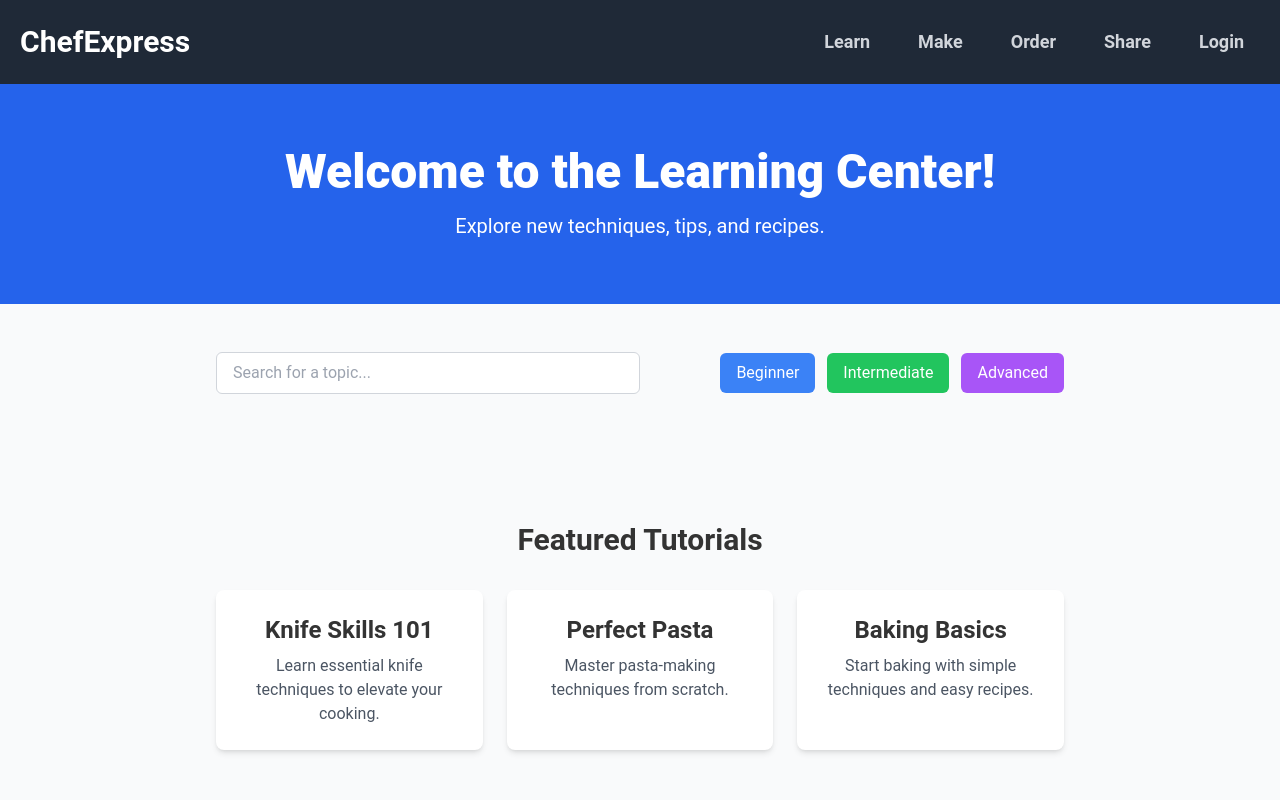
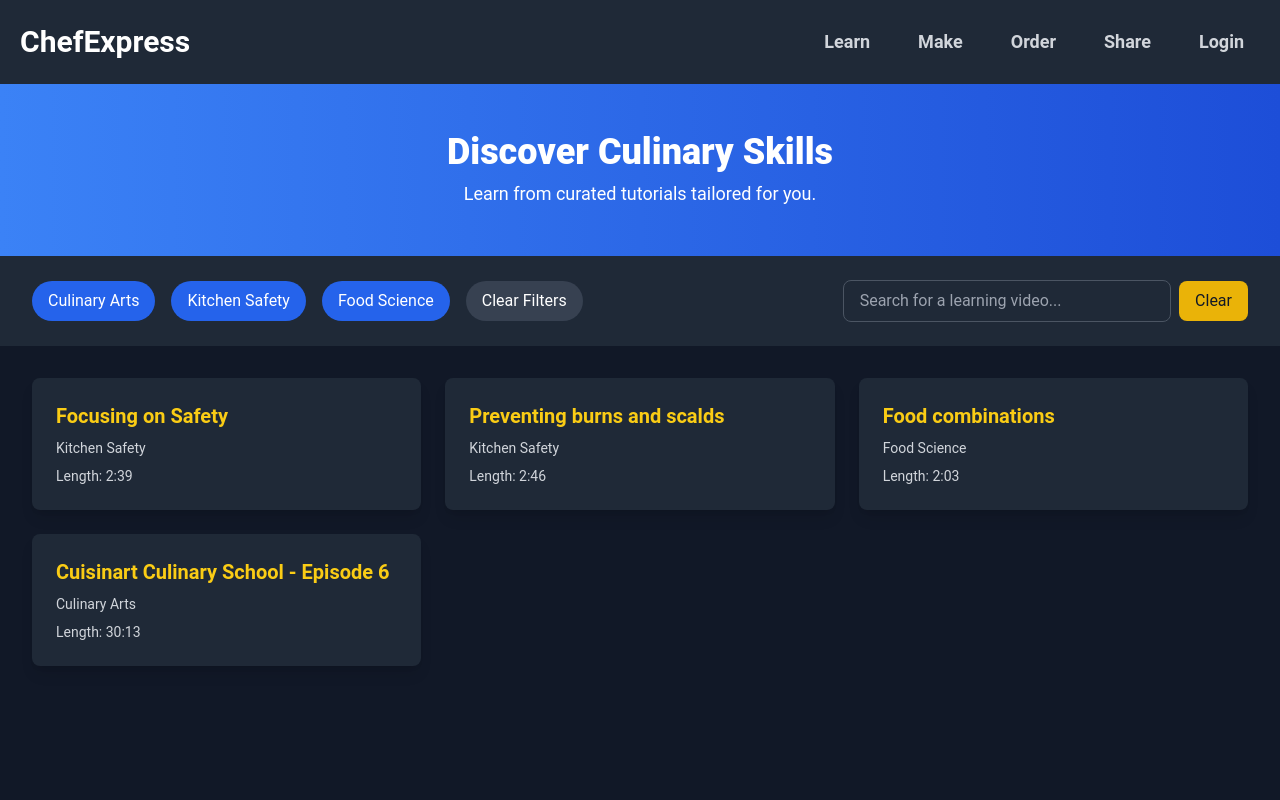
Before and after one commit to Squidkingdom/ChefExpress, a React (Vite) app in the folder frontend/: page /learn in a window 1280 px wide. Shown: the top 800 px of the page. Built offline with nearby package versions, Linux system fonts and the light colour scheme; the HTML template or start-up script is replaced by a standard one.

Commit message:
new learn page

```diff
--- a/frontend/postcss.config.js
+++ b/frontend/postcss.config.js
@@ -1,6 +1,6 @@
-module.exports = {
+export default {
   plugins: {
     tailwindcss: {},
     autoprefixer: {},
   },
-}
+};
--- a/frontend/src/pages/Learn.tsx
+++ b/frontend/src/pages/Learn.tsx
@@ -1,78 +1,194 @@
-import React from 'react';
+import React, { useState } from "react";
 
 /**
  * Learn Page
  * The Learning page for the ChefExpress application
  * @returns {React.JSX.Element} - Learn Page
  */
+
+// Define the Video interface
+interface Video {
+  length: string;
+  title: string;
+  URL: string;
+  id: string;
+  category: string;
+}
+
 const Learn: React.FC = () => {
+  const videos: Video[] = [
+    {
+      length: "2:39",
+      title: "Focusing on Safety",
+      URL: "https://www.youtube.com/embed/VHGtPeH4tCg",
+      id: "1.1",
+      category: "Kitchen Safety",
+    },
+    {
+      length: "2:46",
+      title: "Preventing burns and scalds",
+      URL: "https://www.youtube.com/embed/05TlLLUWUG8",
+      id: "1.4",
+      category: "Kitchen Safety",
+    },
+    {
+      length: "2:03",
+      title: "Food combinations",
+      URL: "https://www.youtube.com/embed/NMt3H2CbTg4",
+      id: "2.9",
+      category: "Food Science",
+    },
+    {
+      length: "30:13",
+      title: "Cuisinart Culinary School - Episode 6",
+      URL: "https://www.youtube.com/embed/ZDqrMDw6QRY",
+      id: "3.6",
+      category: "Culinary Arts",
+    },
+  ];
+
+  const [selectedVideo, setSelectedVideo] = useState<Video | null>(null);
+  const [selectedCategory, setSelectedCategory] = useState<string | null>(null); // Tracks the selected category
+  const [searchQuery, setSearchQuery] = useState<string>(""); // Tracks the search input
+
+  const closeModal = () => setSelectedVideo(null);
+
+  // Filter the videos based on category and search query
+  const filteredVideos = videos.filter((video) => {
+    const matchesCategory = selectedCategory
+      ? video.category === selectedCategory
+      : true;
+    const matchesSearch = video.title
+      .toLowerCase()
+      .includes(searchQuery.toLowerCase());
+    return matchesCategory && matchesSearch;
+  });
+
   return (
-        <div className="min-h-screen flex flex-col items-center bg-gray-50">
+    <div className="min-h-screen flex flex-col bg-gray-900 text-gray-100">
       {/* Hero Section */}
-            <header className="text-center py-16 bg-blue-600 text-white w-full">
-                <h1 className="text-5xl font-extrabold">Welcome to the Learning Center!</h1>
-                <p className="text-xl mt-4">Explore new techniques, tips, and recipes.</p>
-            </header>
+      <section className="text-center py-12 bg-gradient-to-r from-blue-500 to-blue-700 text-white">
+        <h2 className="text-4xl font-extrabold">Discover Culinary Skills</h2>
+        <p className="text-lg mt-2">Learn from curated tutorials tailored for you.</p>
+      </section>
 
-            {/* Search and Filter Section */}
-            <section className="w-full max-w-4xl py-12 px-6">
-                <div className="flex flex-col sm:flex-row justify-between items-center mb-8 space-y-4 sm:space-y-0">
+      {/* Search and Categories */}
+      <div className="flex flex-col lg:flex-row items-center justify-between gap-4 px-8 py-6 bg-gray-800">
+        <div className="flex gap-4">
+          <button
+            className={`px-4 py-2 ${
+              selectedCategory === "Culinary Arts"
+                ? "bg-yellow-500 text-gray-900"
+                : "bg-blue-600 text-white"
+            } rounded-full hover:bg-blue-700`}
+            onClick={() =>
+              setSelectedCategory(
+                selectedCategory === "Culinary Arts" ? null : "Culinary Arts"
+              )
+            }
+          >
+            Culinary Arts
+          </button>
+          <button
+            className={`px-4 py-2 ${
+              selectedCategory === "Kitchen Safety"
+                ? "bg-yellow-500 text-gray-900"
+                : "bg-blue-600 text-white"
+            } rounded-full hover:bg-blue-700`}
+            onClick={() =>
+              setSelectedCategory(
+                selectedCategory === "Kitchen Safety" ? null : "Kitchen Safety"
+              )
+            }
+          >
+            Kitchen Safety
+          </button>
+          <button
+            className={`px-4 py-2 ${
+              selectedCategory === "Food Science"
+                ? "bg-yellow-500 text-gray-900"
+                : "bg-blue-600 text-white"
+            } rounded-full hover:bg-blue-700`}
+            onClick={() =>
+              setSelectedCategory(
+                selectedCategory === "Food Science" ? null : "Food Science"
+              )
+            }
+          >
+            Food Science
+          </button>
+          <button
+            className="px-4 py-2 bg-gray-700 text-white rounded-full hover:bg-gray-600"
+            onClick={() => setSelectedCategory(null)}
+          >
+            Clear Filters
+          </button>
+        </div>
+        <div className="flex items-center gap-2 w-full lg:w-1/3">
           <input
             type="text"
-                        placeholder="Search for a topic..."
-                        className="w-full sm:w-1/2 px-4 py-2 border border-gray-300 rounded-md focus:outline-none focus:border-blue-600"
+            placeholder="Search for a learning video..."
+            value={searchQuery}
+            onChange={(e) => setSearchQuery(e.target.value)}
+            className="flex-grow px-4 py-2 border border-gray-600 bg-gray-800 text-white rounded-lg focus:outline-none focus:ring-2 focus:ring-yellow-500"
           />
-                    <div className="flex space-x-3">
-                        <button className="px-4 py-2 bg-blue-500 text-white rounded-md hover:bg-blue-600 transition duration-200">
-                            Beginner
-                        </button>
-                        <button className="px-4 py-2 bg-green-500 text-white rounded-md hover:bg-green-600 transition duration-200">
-                            Intermediate
-                        </button>
-                        <button className="px-4 py-2 bg-purple-500 text-white rounded-md hover:bg-purple-600 transition duration-200">
-                            Advanced
+          <button
+            className="px-4 py-2 bg-yellow-500 text-gray-900 rounded-lg hover:bg-yellow-600"
+            onClick={() => setSearchQuery("")}
+          >
+            Clear
           </button>
         </div>
       </div>
+
+      {/* Video Grid */}
+      <section className="grid grid-cols-1 sm:grid-cols-2 lg:grid-cols-3 gap-6 px-8 py-8">
+        {filteredVideos.map((video) => (
+          <div
+            key={video.id}
+            className="bg-gray-800 p-6 rounded-lg shadow-lg hover:shadow-xl transition duration-200 cursor-pointer hover:bg-gray-700"
+            onClick={() => setSelectedVideo(video)}
+          >
+            <h3 className="text-xl font-bold mb-2 text-yellow-400">{video.title}</h3>
+            <p className="text-sm text-gray-300 mb-2">{video.category}</p>
+            <p className="text-sm text-gray-300">Length: {video.length}</p>
+          </div>
+        ))}
+        {filteredVideos.length === 0 && (
+          <p className="text-center col-span-full text-gray-400">
+            No videos match your filters.
+          </p>
+        )}
       </section>
 
-            {/* Featured Tutorials Section */}
-            <section className="w-full max-w-4xl py-12 px-6">
-                <h2 className="text-3xl font-bold text-center mb-8">Featured Tutorials</h2>
-                <div className="grid grid-cols-1 sm:grid-cols-2 lg:grid-cols-3 gap-6">
-                    <div className="bg-white p-6 rounded-lg shadow-md text-center transition hover:shadow-lg">
-                        <h3 className="text-2xl font-semibold mb-2">Knife Skills 101</h3>
-                        <p className="text-gray-600">Learn essential knife techniques to elevate your cooking.</p>
-                    </div>
-                    <div className="bg-white p-6 rounded-lg shadow-md text-center transition hover:shadow-lg">
-                        <h3 className="text-2xl font-semibold mb-2">Perfect Pasta</h3>
-                        <p className="text-gray-600">Master pasta-making techniques from scratch.</p>
-                    </div>
-                    <div className="bg-white p-6 rounded-lg shadow-md text-center transition hover:shadow-lg">
-                        <h3 className="text-2xl font-semibold mb-2">Baking Basics</h3>
-                        <p className="text-gray-600">Start baking with simple techniques and easy recipes.</p>
+      {/* Video Modal */}
+      {selectedVideo && (
+        <>
+          {/* Close Button */}
+          <button
+            className="fixed top-4 right-4 bg-red-500 text-white p-2 rounded-full shadow-lg hover:bg-red-600 z-50"
+            onClick={closeModal}
+          >
+            ×
+          </button>
+
+          {/* Modal Overlay */}
+          <div className="fixed inset-0 bg-black bg-opacity-70 flex items-center justify-center z-40">
+            <div className="bg-gray-800 w-4/5 lg:w-2/3 rounded-lg shadow-lg overflow-hidden relative">
+              {/* Video Player */}
+              <div className="relative w-full" style={{ paddingTop: "56.25%" }}>
+                <iframe
+                  className="absolute inset-0 w-full h-full rounded-lg"
+                  src={selectedVideo.URL}
+                  title={selectedVideo.title}
+                  allow="accelerometer; autoplay; clipboard-write; encrypted-media; gyroscope; picture-in-picture"
+                  allowFullScreen
+                ></iframe>
               </div>
             </div>
-            </section>
-
-            {/* Categories Section */}
-            <section className="w-full max-w-4xl py-12 px-6 bg-gray-50 rounded-lg shadow-lg my-12">
-                <h2 className="text-3xl font-bold text-center mb-8">Browse by Category</h2>
-                <div className="flex flex-wrap justify-center gap-4">
-                    <button className="px-6 py-3 bg-yellow-500 text-white rounded-md hover:bg-yellow-600 transition duration-200">
-                        Appetizers
-                    </button>
-                    <button className="px-6 py-3 bg-red-500 text-white rounded-md hover:bg-red-600 transition duration-200">
-                        Main Courses
-                    </button>
-                    <button className="px-6 py-3 bg-green-500 text-white rounded-md hover:bg-green-600 transition duration-200">
-                        Desserts
-                    </button>
-                    <button className="px-6 py-3 bg-blue-500 text-white rounded-md hover:bg-blue-600 transition duration-200">
-                        Beverages
-                    </button>
           </div>
-            </section>
+        </>
+      )}
     </div>
   );
 };
```
Lines whose indentation alone changed are shown as unchanged.
